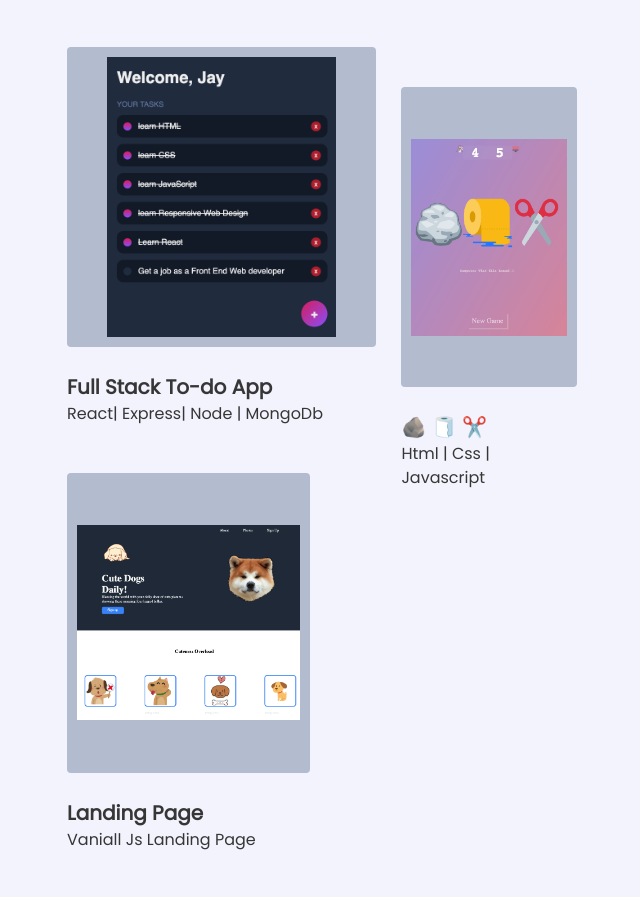
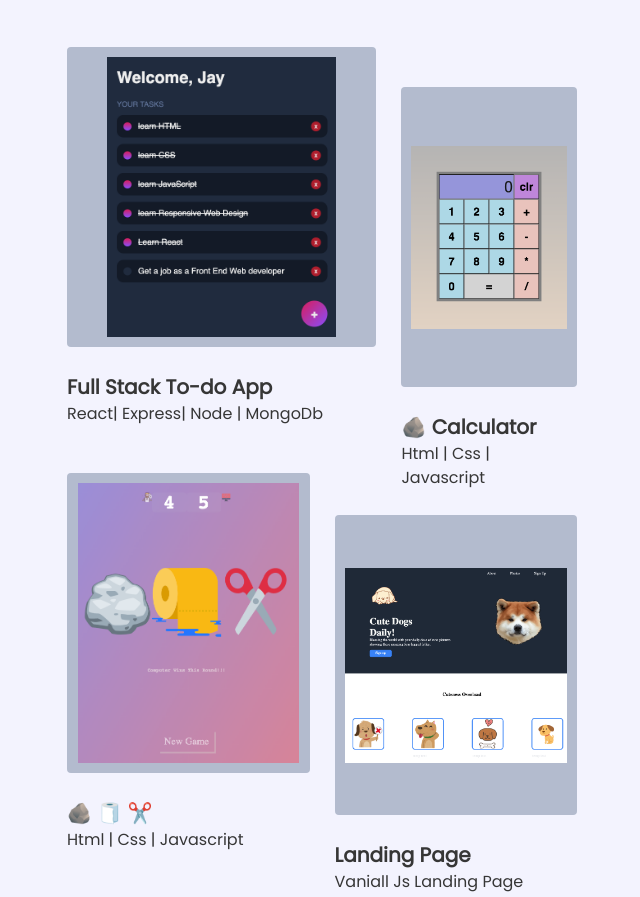
Before and after one commit to joxop/2022-Portfolio, a plain HTML site: page index.html in a window 1280 px wide. Shown: the part 1822-2719 px from the top of the page, without its empty margins (318-958 px from the left). Drawn offline with nearby package versions, Linux system fonts and the light colour scheme.

Commit message:
added calcultator project

```diff
--- a/index.html
+++ b/index.html
@@ -118,8 +118,18 @@
           </div>
         </a>
 
+        <a href="https://simplecalc-kgsq.onrender.com/" class="portfolio-card portfolio-card-2">
+          <div class="card-image">
+            <img src="./assets/images/calc.png" alt="">
+          </div>
+          <div class="card-heading">
+            <h5 class="card-title">🪨 Calculator</h5>
+            <span class="card-subtitle">Html | Css | Javascript</span>
+          </div>
+        </a>
 
-        <a href="#" class="portfolio-card portfolio-card-2">
+
+        <a href="https://rock-paper-scissor-3icl.onrender.com/" class="portfolio-card portfolio-card-3">
           <div class="card-image">
             <img src="./assets/images/rockpaper.png" alt="">
           </div>
@@ -130,7 +140,7 @@
         </a>
 
 
-        <a href="#" class="portfolio-card portfolio-card-3">
+        <a href="https://joxop.github.io/Landing-Page/" class="portfolio-card portfolio-card-4">
           <div class="card-image">
             <img src="./assets/images/LandingPage.png" alt="">
           </div>
```
Also changed, not shown: assets/images/calc.png (added).
